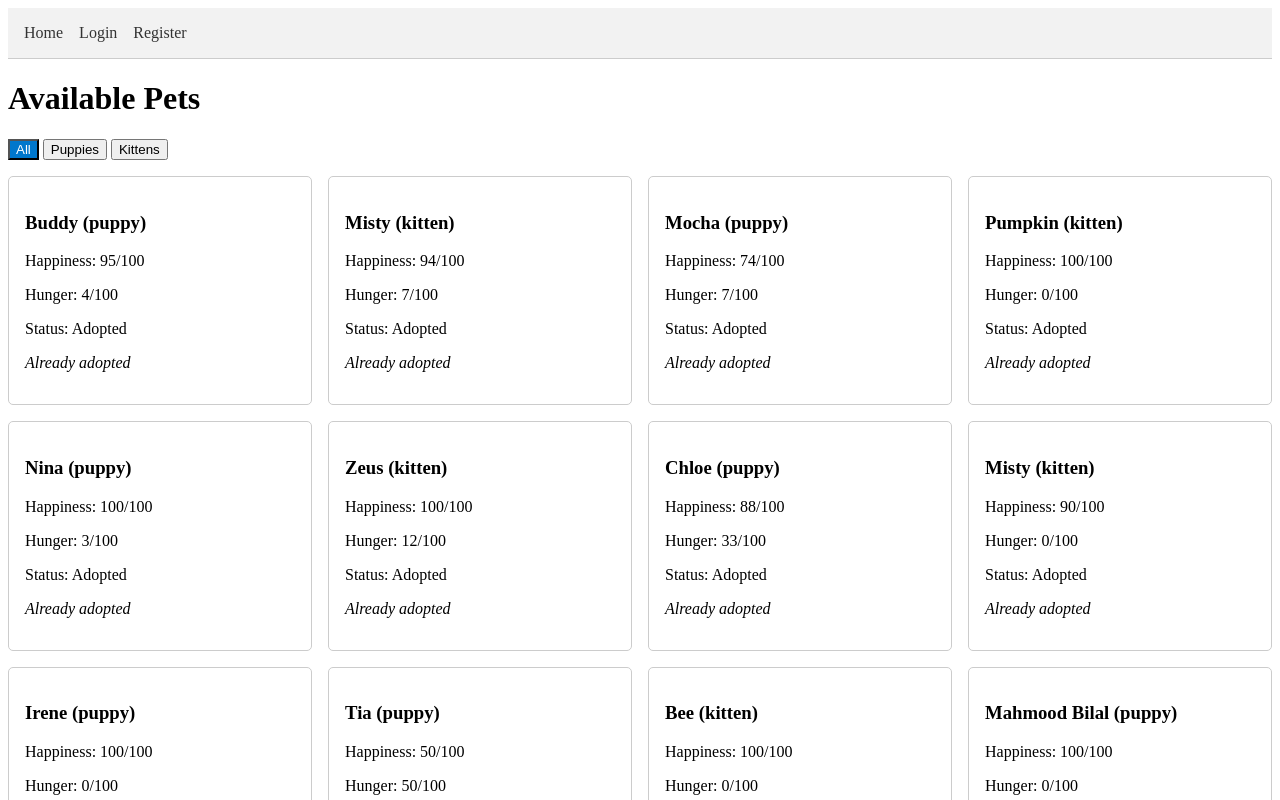
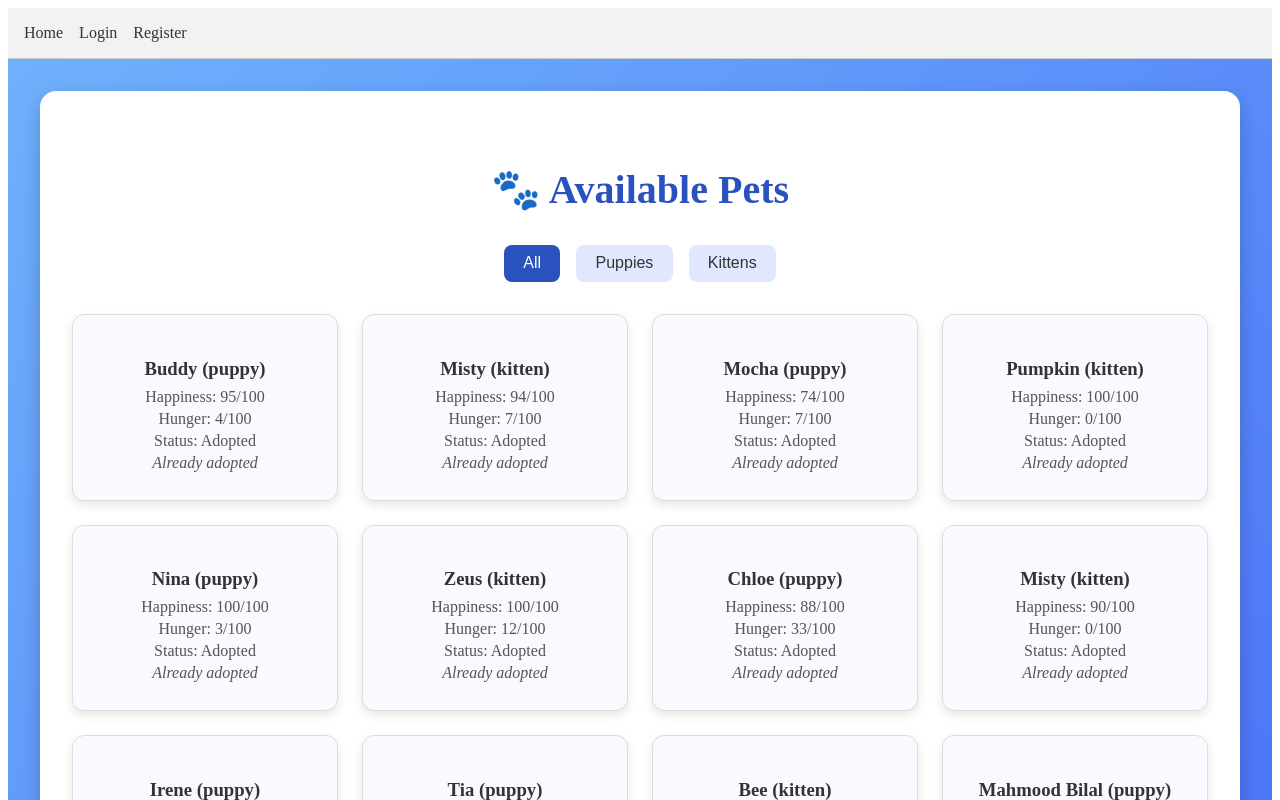
Before and after one commit to AndreasSoteriou16/MyPetProject, a SvelteKit app: page /pets in a window 1280 px wide. Shown: the top 800 px of the page. Built offline with nearby package versions, Linux system fonts and the light colour scheme.

Commit message:
Update +page.svelte

```diff
--- a/src/routes/(frontend)/pets/+page.svelte
+++ b/src/routes/(frontend)/pets/+page.svelte
@@ -1,7 +1,7 @@
 <script lang="ts">
 	import { onMount } from 'svelte';
 	import { currentUser } from '$lib/stores';
-    import type { Pet, SafeUser } from '$lib/types';
+	import type { Pet } from '$lib/types';
 	import { goto } from '$app/navigation';
 
 	let pets: Pet[] = [];
@@ -16,22 +16,17 @@
 		: pets;
 
 	onMount(() => {
-        console.log('Page loaded');
 		loadPets();
 	});
-
 
 	async function loadPets() {
 		const res = await fetch('/api/pets');
 		if (res.ok) {
 			pets = await res.json();
-            console.log('Loaded pets:', pets); // burayı ekledik
 		} else {
 			error = 'Failed to load pets';
-            console.error('Failed to load pets');
 		}
 	}
-
 
 	async function adoptPet(petId: number) {
 		if (!user) {
@@ -47,7 +42,7 @@
 
 		if (res.ok) {
 			success = 'Pet adopted successfully!';
-            loadPets(); // Reload the pets list
+			loadPets();
 		} else {
 			const errorText = await res.text();
 			error = errorText || 'Failed to adopt pet';
@@ -55,21 +50,23 @@
 	}
 </script>
 
-<h1>Available Pets</h1>
+<div class="background">
+	<div class="container">
+		<div class="box">
+			<h1>🐾 Available Pets</h1>
 
+			{#if success}<p class="success">{success}</p>{/if}
+			{#if error}<p class="error">{error}</p>{/if}
 
-{#if success}<p style="color: green;">{success}</p>{/if}
-{#if error}<p style="color: red;">{error}</p>{/if}
-
-<div>
-    <button class:active={selectedType === ''} on:click={() => selectedType = ''}>All</button>
-    <button class:active={selectedType === 'puppy'} on:click={() => selectedType = 'puppy'}>Puppies</button>
-    <button class:active={selectedType === 'kitten'} on:click={() => selectedType = 'kitten'}>Kittens</button>
+			<div class="filter-buttons">
+				<button class:selected={selectedType === ''} on:click={() => selectedType = ''}>All</button>
+				<button class:selected={selectedType === 'puppy'} on:click={() => selectedType = 'puppy'}>Puppies</button>
+				<button class:selected={selectedType === 'kitten'} on:click={() => selectedType = 'kitten'}>Kittens</button>
 			</div>
 
-<ul>
+			<div class="pets-grid">
 				{#each filteredPets as pet}
-        <li>
+					<div class="pet-card">
 						<h3>{pet.name} ({pet.type})</h3>
 						<p>Happiness: {pet.happiness}/100</p>
 						<p>Hunger: {pet.hunger}/100</p>
@@ -80,28 +77,122 @@
 						{:else}
 							<p><i>Already adopted</i></p>
 						{/if}
-
-        </li>
+					</div>
 				{/each}
-</ul>
+			</div>
+		</div>
+	</div>
+</div>
 
 <style>
-    button.active {
-        background-color: #0077cc;
+	.background {
+		background: linear-gradient(135deg, #6fb1fc, #4364f7);
+		min-height: 100vh;
+		display: flex;
+		justify-content: center;
+		align-items: center;
+		padding: 2rem;
+	}
+
+	.container {
+		width: 100%;
+		max-width: 1200px;
+	}
+
+	.box {
+		background: #ffffff;
+		border-radius: 16px;
+		box-shadow: 0 8px 20px rgba(0, 0, 0, 0.2);
+		padding: 3rem 2rem;
+		text-align: center;
+	}
+
+	h1 {
+		color: #2a52be;
+		margin-bottom: 2rem;
+		font-size: 2.5rem;
+	}
+
+	.success {
+		color: green;
+		font-weight: bold;
+		margin-bottom: 1rem;
+	}
+
+	.error {
+		color: red;
+		font-weight: bold;
+		margin-bottom: 1rem;
+	}
+
+	.filter-buttons {
+		display: flex;
+		justify-content: center;
+		gap: 1rem;
+		margin-bottom: 2rem;
+		flex-wrap: wrap;
+	}
+
+	button {
+		background-color: #e0e7ff;
+		color: #333;
+		border: none;
+		padding: 0.6rem 1.2rem;
+		border-radius: 8px;
+		font-size: 1rem;
+		cursor: pointer;
+		transition: background 0.2s ease;
+	}
+
+	button:hover {
+		background-color: #b3c7ff;
+	}
+
+	button.selected {
+		background-color: #2a52be;
 		color: white;
 	}
 
-    ul {
-        list-style: none;
-        padding: 0;
+	.pets-grid {
 		display: grid;
 		grid-template-columns: repeat(auto-fill, minmax(250px, 1fr));
-        gap: 1rem;
+		gap: 1.5rem;
+		margin-top: 2rem;
 	}
 
-    li {
-        border: 1px solid #ccc;
-        padding: 1rem;
-        border-radius: 5px;
+	.pet-card {
+		background: #f9f9ff;
+		border: 1px solid #ddd;
+		border-radius: 12px;
+		padding: 1.5rem;
+		box-shadow: 0 4px 10px rgba(0, 0, 0, 0.1);
+		text-align: center;
+	}
+
+	.pet-card h3 {
+		color: #333;
+		margin-bottom: 0.5rem;
+	}
+
+	.pet-card p {
+		color: #555;
+		font-size: 1rem;
+		margin: 0.25rem 0;
+	}
+
+	.pet-card button {
+		background-color: #2a52be;
+		color: white;
+		margin-top: 1rem;
+		padding: 0.6rem 1.2rem;
+		border-radius: 8px;
+		font-size: 1rem;
+		border: none;
+		cursor: pointer;
+		transition: background 0.2s ease;
+	}
+
+	.pet-card button:hover {
+		background-color: #1e3d8f;
 	}
 </style>
```
Lines whose indentation alone changed are shown as unchanged.
